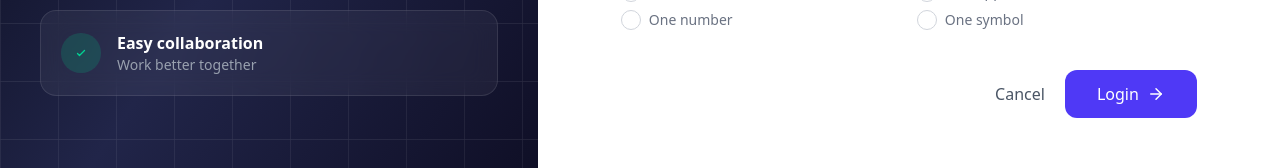
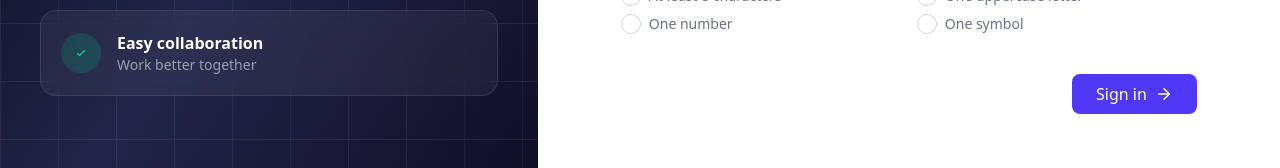
Before and after one commit to Suthar-Developers/Purchase-Management-SW, a React (Vite) app in the folder Frontend/: page /login in a window 1280 px wide. Shown: the part 499-667 px from the top of the page. Built offline with nearby package versions, Linux system fonts and the light colour scheme; no server answers.

Commit message:
Loading state added in users module

```diff
--- a/Frontend/package.json
+++ b/Frontend/package.json
@@ -28,6 +28,7 @@
     "pdfmake": "^0.3.7",
     "react": "^19.2.0",
     "react-dom": "^19.2.0",
+    "react-hot-toast": "^2.6.0",
     "react-router-dom": "^7.13.0",
     "react-to-pdf": "^3.2.2",
     "recharts": "^3.9.0",
--- a/Frontend/src/components/common/Button.jsx
+++ b/Frontend/src/components/common/Button.jsx
@@ -1,10 +1,83 @@
 import React from 'react'
 
-const Button = ({ lable, icon, key, type, className = "", onClick, disabled }) => {
+const Button = ({ lable, icon, key, type, loadingText, variant, className = "", onClick, loading = false, disabled }) => {
+
+  const variants = {
+    primary:
+      "bg-indigo-600 hover:bg-indigo-800 text-white",
+
+    secondary:
+      "bg-gray-100 hover:bg-gray-300 text-gray-800",
+
+    success:
+      "bg-green-600 hover:bg-green-800 text-white",
+
+    danger:
+      "bg-red-600 hover:bg-red-800 text-white",
+
+    warning:
+      "bg-yellow-500 hover:bg-yellow-700 text-white",
+
+    outline:
+      "border border-indigo-600 text-indigo-600 hover:bg-indigo-50 bg-white",
+  };
 
   return (
     <div>
-      <button onClick={onClick} key={key} type={type} className={`${className}`} disabled={disabled}>{icon}{lable}</button>
+      <button
+        type={type}
+        disabled={disabled || loading}
+        onClick={onClick}
+        className={`
+                inline-flex
+                items-center
+                justify-center
+                gap-2
+                font-medium
+                transition-all
+                duration-300
+                focus:outline-none
+                focus:ring-2
+                focus:ring-indigo-400
+                disabled:opacity-60
+                disabled:cursor-not-allowed
+                ${variants[variant]}
+                ${className}
+            `}
+      >
+        {loading ? (
+          <>
+            <svg
+              className="h-5 w-5 animate-spin"
+              xmlns="http://www.w3.org/2000/svg"
+              fill="none"
+              viewBox="0 0 24 24"
+            >
+              <circle
+                className="opacity-20"
+                cx="12"
+                cy="12"
+                r="10"
+                stroke="currentColor"
+                strokeWidth="4"
+              />
+
+              <path
+                className="opacity-100"
+                fill="currentColor"
+                d="M12 2a10 10 0 0 1 10 10h-4a6 6 0 0 0-6-6V2z"
+              />
+            </svg>
+
+            <span>{loadingText}</span>
+          </>
+        ) : (
+          <>
+            <span>{lable}</span>
+            {icon}
+          </>
+        )}
+      </button>
     </div>
   )
 }
--- a/Frontend/src/main.jsx
+++ b/Frontend/src/main.jsx
@@ -3,9 +3,17 @@ import { createRoot } from 'react-dom/client'
 import './index.css'
 import App from './App.jsx'
 import { BrowserRouter } from 'react-router-dom'
+import { Toaster } from 'react-hot-toast'
 
 createRoot(document.getElementById('root')).render(
   <BrowserRouter>
+    <Toaster
+      position="top right"
+      reverse-order={false}
+      toastOption={{
+        duration: 5000,
+      }}
+    />
     <App />
   </BrowserRouter>
 
--- a/Frontend/src/pages/settings/users/CreateUser.jsx
+++ b/Frontend/src/pages/settings/users/CreateUser.jsx
@@ -1,12 +1,15 @@
 import React, { useState } from "react";
 import FeatureCard from "../../../components/common/FeatureCard";
+import Button from "../../../components/common/Button";
 import Input from "../../../components/common/Input";
 import PasswordRule from "../../../components/common/PasswordRule";
 import { createNewUser } from "../../../api/userApi"
 import { ArrowRight, AtSign, Eye, EyeOff, Lock, Shield, User } from "lucide-react";
+import { toast } from 'react-hot-toast'
 
 const CreateUser = () => {
     const [showPassword, setShowPassword] = useState(false);
+    const [loading, setLoading] = useState(false);
 
     const [formData, setFormData] = useState({
         fullName: "",
@@ -30,8 +33,14 @@ const CreateUser = () => {
         }
 
         try {
+            setLoading(true)
+
             const data = await createNewUser(formData);
-            alert(data.message);
+            toast.success(data.message, {
+                duration: 7000,
+            });
+
+            setLoading(false)
 
             setFormData({
                 fullName: "",
@@ -144,6 +153,7 @@ const CreateUser = () => {
                             label="Full name"
                             placeholder="Alex Morgan"
                             icon={<User size={16} />}
+                            disabled={loading}
                             name="fullName"
                             value={formData.fullName}
                             onChange={handleChange}
@@ -154,6 +164,7 @@ const CreateUser = () => {
                             label="Username"
                             placeholder="@alex.morgan"
                             icon={<AtSign size={16} />}
+                            disabled={loading}
                             name="username"
                             value={formData.username}
                             onChange={handleChange}
@@ -171,6 +182,7 @@ const CreateUser = () => {
                                     type={showPassword ? "text" : "password"}
                                     placeholder="Enter a secure password"
                                     name="password"
+                                    disabled={loading}
                                     value={formData.password}
                                     onChange={handleChange}
                                     className="w-full h-10 xl:h-12 rounded-xl border border-gray-300 pl-12 pr-12 outline-none focus:border-indigo-500"
@@ -217,6 +229,7 @@ const CreateUser = () => {
 
                                 <select
                                     name="role"
+                                    disabled={loading}
                                     value={formData.role}
                                     onChange={handleChange}
                                     className="w-full h-10 xl:h-12 rounded-xl border border-gray-300 pl-12 pr-5 outline-none focus:border-indigo-500"
@@ -235,8 +248,22 @@ const CreateUser = () => {
 
                     {/* Footer Buttons */}
                     <div className="flex justify-end gap-5 mt-8 xl:mt-10">
-                        <button type="button" className="text-gray-600 font-medium">Cancel</button>
-                        <button type="submit" className="bg-indigo-600 hover:bg-indigo-700 transition text-white px-8 py-3 rounded-xl flex items-center gap-2">Create User<ArrowRight size={18} /></button>
+                        <Button
+                            lable="Cancel"
+                            type="button"
+                            variant="secondary"
+                            className="px-6 py-2 rounded-lg font-medium hover:bg-gray-200 hover:cursor-pointer"
+                        />
+
+                        <Button
+                            lable="Create User"
+                            type="submit"
+                            loading={loading}
+                            loadingText="Creating user..."
+                            icon={<ArrowRight size={18} />}
+                            variant="primary"
+                            className="px-6 py-2 text-base font-medium rounded-lg hover:cursor-pointer"
+                        />
                     </div>
                 </form>
             </div>
--- a/Frontend/src/pages/settings/users/LoginUser.jsx
+++ b/Frontend/src/pages/settings/users/LoginUser.jsx
@@ -1,6 +1,8 @@
 import React, { useState } from "react";
 import { useNavigate } from 'react-router-dom'
+import { toast } from 'react-hot-toast'
 import FeatureCard from "../../../components/common/FeatureCard";
+import Button from "../../../components/common/Button";
 import Input from "../../../components/common/Input";
 import PasswordRule from "../../../components/common/PasswordRule";
 import { loginUser } from "../../../api/userApi"
@@ -11,6 +13,7 @@ const LoginUser = () => {
 
     const [showPassword, setShowPassword] = useState(false);
     const [loginError, setLoginError] = useState("");
+    const [loading, setLoading] = useState(false)
 
     const [formData, setFormData] = useState({
         username: "",
@@ -27,18 +30,28 @@ const LoginUser = () => {
     const handleLogin = async (e) => {
         e.preventDefault();
 
+        setLoginError("");
+
         if (!formData.username || !formData.password) {
-            return alert("Please write username and password")
+            return setLoginError("Please write username and password");
         }
 
         try {
+            setLoading(true)
+
             const data = await loginUser(formData);
-            alert(data.message);
+            toast.success(data.message, {
+                duration: 7000,
+            })
+
+            setLoading(false)
 
             navigate('/')
 
         } catch (error) {
             setLoginError(error.message)
+        } finally {
+            setLoading(false);
         }
     }
 
@@ -150,6 +163,7 @@ const LoginUser = () => {
                             name="username"
                             value={formData.username}
                             onChange={handleChange}
+                            disabled={loading}
                             rightText="Used to sign in"
                         />
 
@@ -166,6 +180,7 @@ const LoginUser = () => {
                                     name="password"
                                     value={formData.password}
                                     onChange={handleChange}
+                                    disabled={loading}
                                     className="w-full h-10 xl:h-12 rounded-xl border border-gray-300 pl-12 pr-12 outline-none focus:border-indigo-500"
                                 />
 
@@ -203,9 +218,17 @@ const LoginUser = () => {
                     </div>
 
                     {/* Footer Buttons */}
-                    <div className="flex justify-end gap-5 mt-8 xl:mt-10">
-                        <button type="button" className="text-gray-600 font-medium">Cancel</button>
-                        <button type="submit" className="bg-indigo-600 hover:bg-indigo-700 transition text-white px-8 py-3 rounded-xl flex items-center gap-2">Login<ArrowRight size={18} /></button>
+                    <div className="flex justify-end items-center mt-8 xl:mt-10">
+                        <Button
+                            lable="Sign in"
+                            type="submit"
+                            loading={loading}
+                            loadingText="Signing in..."
+                            icon={<ArrowRight size={18} />}
+                            variant="primary"
+                            className="px-6 py-2 text-base font-medium rounded-lg hover:cursor-pointer"
+                        />
+
                     </div>
                 </form>
             </div>
```
Also changed, not shown: 1 other file (tests, documents, lock files or other folders).
